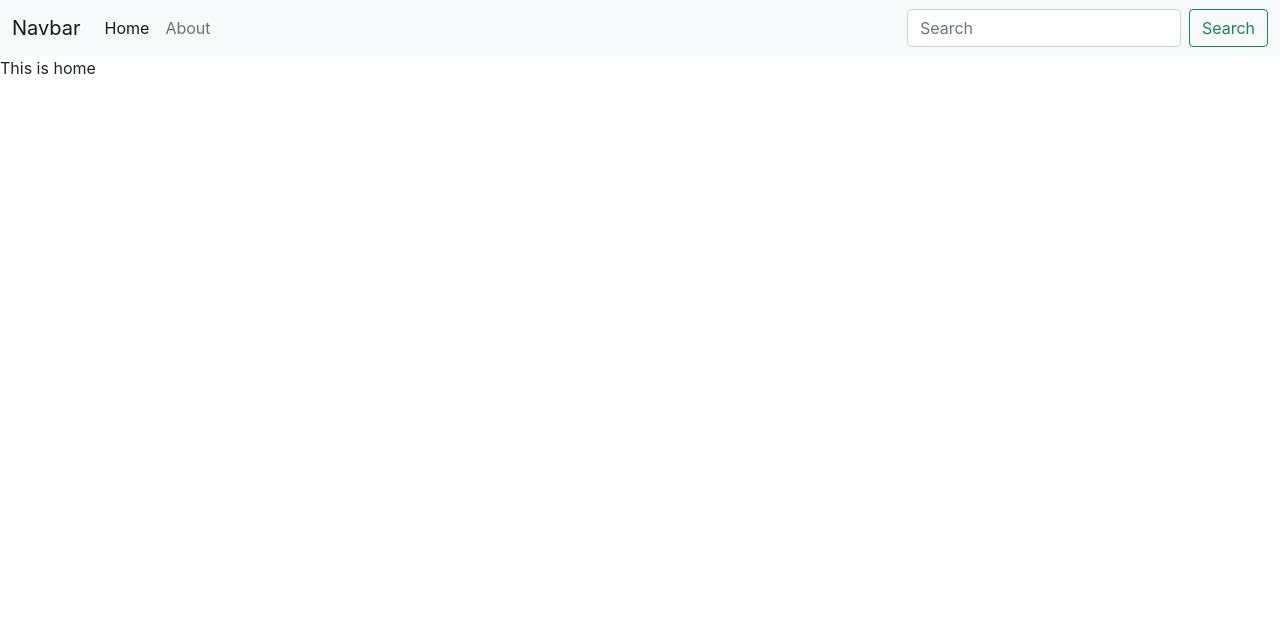
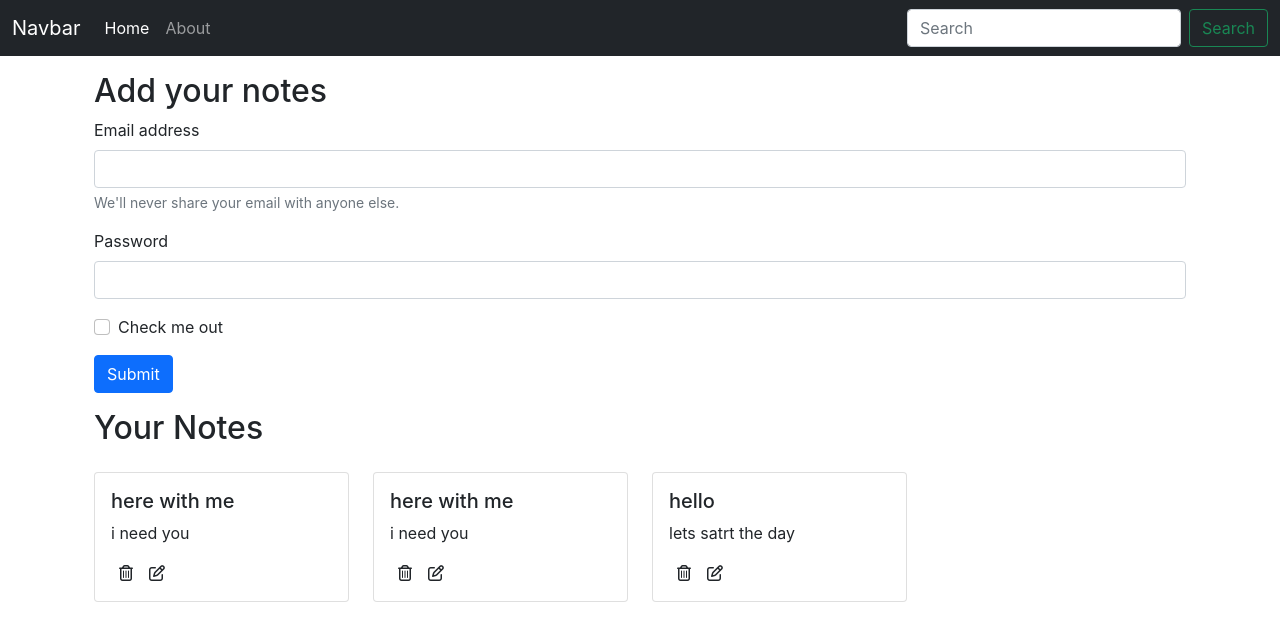
Before and after one commit to voidGlitch/iNotes, a React (Create React App) app: page / in a window 1280 px wide. Shown: the top 638 px of the page. Built offline with nearby package versions, Linux system fonts and the light colour scheme.

Commit message:
added fontawsome icon to the app

```diff
--- a/public/index.html
+++ b/public/index.html
@@ -25,6 +25,10 @@
   <body>
     <noscript>You need to enable JavaScript to run this app.</noscript>
     <div id="root"></div>
+    <script
+      src="https://kit.fontawesome.com/92a04c161d.js"
+      crossorigin="anonymous"
+    ></script>
     <!-- Option 1: Bootstrap Bundle with Popper -->
     <script
       src="https://cdn.jsdelivr.net/npm/bootstrap@5.1.0/dist/js/bootstrap.bundle.min.js"
--- a/src/App.js
+++ b/src/App.js
@@ -11,6 +11,7 @@
       <NoteState>
         <Router>
           <Navbar />
+          <div className="container my-3">
             <Switch>
               <Route exact path="/">
                 <Home />
@@ -19,6 +20,7 @@
                 <About />
               </Route>
             </Switch>
+          </div>
         </Router>
       </NoteState>
     </>
--- a/src/components/About.js
+++ b/src/components/About.js
@@ -1,17 +1,7 @@
-import React, { useContext, useEffect } from "react";
-import noteContext from "../context/notes/noteContext";
+import React from "react";
 
 const About = () => {
-  const a = useContext(noteContext);
-  useEffect(() => {
-    a.update();
-    // eslint-disable-next-line
-  }, []);
-  return (
-    <div>
-      This is About {a.state.name} he study in {a.state.class}
-    </div>
-  );
+  return <div>This is About </div>;
 };
 
 export default About;
--- a/src/components/Home.js
+++ b/src/components/Home.js
@@ -1,8 +1,53 @@
 import React from "react";
+import Notes from "./Notes";
 // import { BrowserRouter as Router, Switch, Route, Link } from "react-router-dom";
 
 export const Home = () => {
-  return <div>This is home</div>;
+  return (
+    <div className="container my-3">
+      <h2>Add your notes</h2>
+      <form>
+        <div className="mb-3">
+          <label htmlFor="exampleInputEmail1" className="form-label">
+            Email address
+          </label>
+          <input
+            type="email"
+            className="form-control"
+            id="exampleInputEmail1"
+            aria-describedby="emailHelp"
+          />
+          <div id="emailHelp" className="form-text">
+            We'll never share your email with anyone else.
+          </div>
+        </div>
+        <div className="mb-3">
+          <label htmlFor="exampleInputPassword1" className="form-label">
+            Password
+          </label>
+          <input
+            type="password"
+            className="form-control"
+            id="exampleInputPassword1"
+          />
+        </div>
+        <div className="mb-3 form-check">
+          <input
+            type="checkbox"
+            className="form-check-input"
+            id="exampleCheck1"
+          />
+          <label className="form-check-label" htmlFor="exampleCheck1">
+            Check me out
+          </label>
+        </div>
+        <button type="submit" className="btn btn-primary">
+          Submit
+        </button>
+      </form>
+      <Notes />
+    </div>
+  );
 };
 
 export default Home;
--- a/src/components/Navbar.js
+++ b/src/components/Navbar.js
@@ -1,9 +1,14 @@
-import React from "react";
-import { Link } from "react-router-dom";
+import React, { useEffect } from "react";
+import { Link, useLocation } from "react-router-dom";
 
 const Navbar = () => {
+  let location = useLocation();
+  useEffect(() => {
+    console.log(location.pathname);
+  }, [location]);
+
   return (
-    <nav className="navbar navbar-expand-lg navbar-light bg-light">
+    <nav className="navbar navbar-expand-lg navbar-dark bg-dark">
       <div className="container-fluid">
         <Link className="navbar-brand" to="/">
           Navbar
@@ -22,12 +27,23 @@
         <div className="collapse navbar-collapse" id="navbarSupportedContent">
           <ul className="navbar-nav me-auto mb-2 mb-lg-0">
             <li className="nav-item">
-              <Link className="nav-link active" aria-current="page" to="/">
+              <Link
+                className={`nav-link ${
+                  location.pathname === "/" ? "active" : ""
+                }`}
+                aria-current="page"
+                to="/"
+              >
                 Home
               </Link>
             </li>
             <li className="nav-item">
-              <Link className="nav-link" to="/about">
+              <Link
+                className={`nav-link ${
+                  location.pathname === "/about" ? "active" : ""
+                }`}
+                to="/about"
+              >
                 About
               </Link>
             </li>
--- /dev/null
+++ b/src/components/Noteitem.js
@@ -0,0 +1,19 @@
+import React from "react";
+
+const Noteitem = (props) => {
+  const { note } = props;
+  return (
+    <div className="col-md-3">
+      <div className="card my-3">
+        <div className="card-body">
+          <h5 className="card-title">{note.title}</h5>
+          <p className="card-text">{note.description}</p>
+          <i className="far fa-trash-alt mx-2"></i>
+          <i className="far fa-edit mx-2"></i>
+        </div>
+      </div>
+    </div>
+  );
+};
+
+export default Noteitem;
--- /dev/null
+++ b/src/components/Notes.js
@@ -0,0 +1,18 @@
+import React, { useContext } from "react";
+import noteContext from "../context/notes/noteContext";
+import Noteitem from "./Noteitem";
+
+const Notes = () => {
+  const context = useContext(noteContext);
+  const { notes, setNotes } = context;
+  return (
+    <div className="row my-3">
+      <h2>Your Notes</h2>
+      {notes.map((note) => {
+        return <Noteitem key={note._id} note={note} />;
+      })}
+    </div>
+  );
+};
+
+export default Notes;
--- a/src/context/notes/NoteState.js
+++ b/src/context/notes/NoteState.js
@@ -2,21 +2,38 @@
 import noteContext from "./noteContext";
 
 const NoteState = (props) => {
-  const s1 = {
-    name: "Shreshthav Bisht",
-    class: "12th",
-  };
-  const [state, setstate] = useState(s1);
-  const update = () => {
-    setTimeout(() => {
-      setstate({
-        name: "miku Bisht",
-        class: "15th",
-      });
-    }, 3000);
-  };
+  const notesinitial = [
+    {
+      _id: "61c9c8591377a037606ad946as",
+      user: "61bd8314a78532d34f0f1b1f",
+      title: "here with me",
+      description: "i need you",
+      tag: "personal",
+      date: "2021-12-27T14:06:17.272Z",
+      __v: 0,
+    },
+    {
+      _id: "61c9c8591377a037606ad94as8",
+      user: "61bd8314a78532d34f0f1b1f",
+      title: "here with me",
+      description: "i need you",
+      tag: "personal",
+      date: "2021-12-27T14:06:17.807Z",
+      __v: 0,
+    },
+    {
+      _id: "61caac370e78a39662488b7cas",
+      user: "61bd8314a78532d34f0f1b1f",
+      title: "hello",
+      description: "lets satrt the day",
+      tag: "personal",
+      date: "2021-12-28T06:18:31.491Z",
+      __v: 0,
+    },
+  ];
+  const [notes, setNotes] = useState(notesinitial);
   return (
-    <noteContext.Provider value={{ state, update }}>
+    <noteContext.Provider value={{ notes, setNotes }}>
       {props.children}
     </noteContext.Provider>
   );
--- a/src/index.css
+++ b/src/index.css
@@ -1,13 +1,16 @@
 body {
   margin: 0;
-  font-family: -apple-system, BlinkMacSystemFont, 'Segoe UI', 'Roboto', 'Oxygen',
-    'Ubuntu', 'Cantarell', 'Fira Sans', 'Droid Sans', 'Helvetica Neue',
+  font-family: -apple-system, BlinkMacSystemFont, "Segoe UI", "Roboto", "Oxygen",
+    "Ubuntu", "Cantarell", "Fira Sans", "Droid Sans", "Helvetica Neue",
     sans-serif;
   -webkit-font-smoothing: antialiased;
   -moz-osx-font-smoothing: grayscale;
 }
 
 code {
-  font-family: source-code-pro, Menlo, Monaco, Consolas, 'Courier New',
+  font-family: source-code-pro, Menlo, Monaco, Consolas, "Courier New",
     monospace;
 }
+i {
+  cursor: pointer;
+}
```
Also changed, not shown: 1 other file (tests, documents, lock files or other folders). Lines whose indentation alone changed are shown as unchanged.
